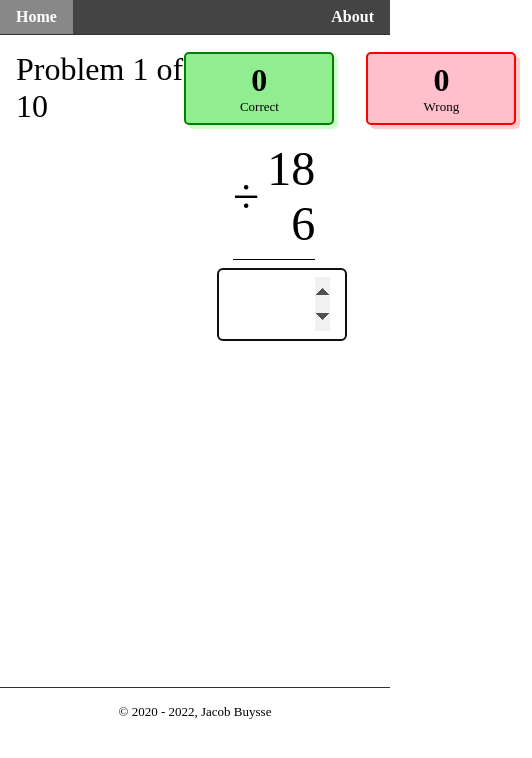
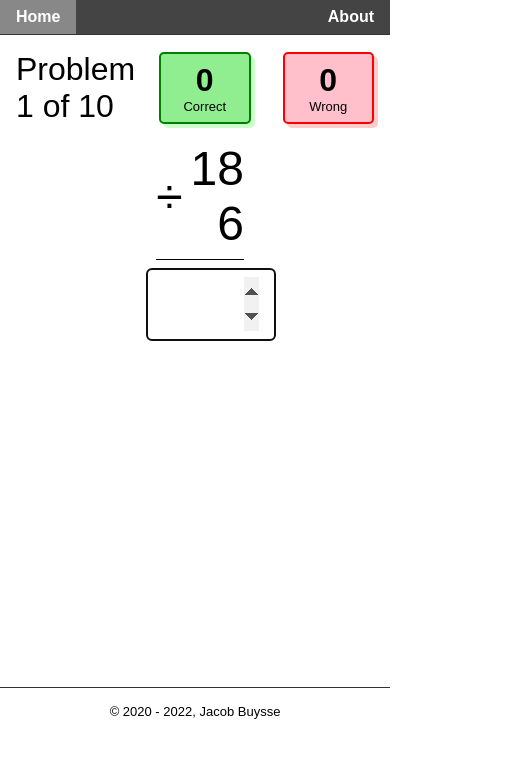
Before and after one commit to jmfb/math-game, a React app in the folder client/: page /game/divide in a window 390 px wide. Shown: the top 758 px of the page, 532 px wide, since content can reach past the window. Built offline with nearby package versions, Linux system fonts and the light colour scheme; the HTML template or start-up script is replaced by a standard one.

Commit message:
Switching font to google font.  Updating progress style for mobile resolution.

```diff
--- a/client/src/Application.css
+++ b/client/src/Application.css
@@ -1,6 +1,10 @@
 body {
 	margin: 0;
-	font-family: cursive;
+	font-family: 'Comic Neue', sans-serif;
+}
+
+input {
+	font-family: 'Comic Neue', sans-serif;
 }
 
 .main {
--- a/client/src/ErrorBoundary.tsx
+++ b/client/src/ErrorBoundary.tsx
@@ -30,10 +30,7 @@ export class ErrorBoundary extends Component<
 		const { error } = this.state;
 		if (error) {
 			return (
-				<ErrorView
-					{...{ error }}
-					onDismiss={this.handleDismissed}
-				/>
+				<ErrorView {...{ error }} onDismiss={this.handleDismissed} />
 			);
 		}
 
--- a/client/src/components/Progress.css
+++ b/client/src/components/Progress.css
@@ -1,6 +1,7 @@
 .root {
 	display: flex;
 	flex-direction: row;
+	flex-wrap: wrap;
 	align-items: center;
 }
 
@@ -42,3 +43,23 @@
 .label {
 	font-size: small;
 }
+
+.layout {
+	margin-left: auto;
+	margin-right: auto;
+	width: 1920px;
+}
+
+@media screen and (max-width: 1279px) {
+	.progress {
+		flex: 2;
+	}
+
+	.correct {
+		flex: 1;
+	}
+
+	.wrong {
+		flex: 1;
+	}
+}
--- a/client/src/pages/game/NewGame.css
+++ b/client/src/pages/game/NewGame.css
@@ -8,3 +8,7 @@
 	flex-direction: column;
 	align-items: center;
 }
+
+.links > * {
+	margin-bottom: 1rem;
+}
--- a/client/webpack.config.js
+++ b/client/webpack.config.js
@@ -89,6 +89,7 @@ module.exports = {
 <html lang="en">
 	<head>
 		${tags.headTags}
+		<link rel="stylesheet" href="https://fonts.googleapis.com/css?family=Comic+Neue">
 	</head>
 	<body>
 		<div id="root" data-bundle-version="${version}"></div>
```
